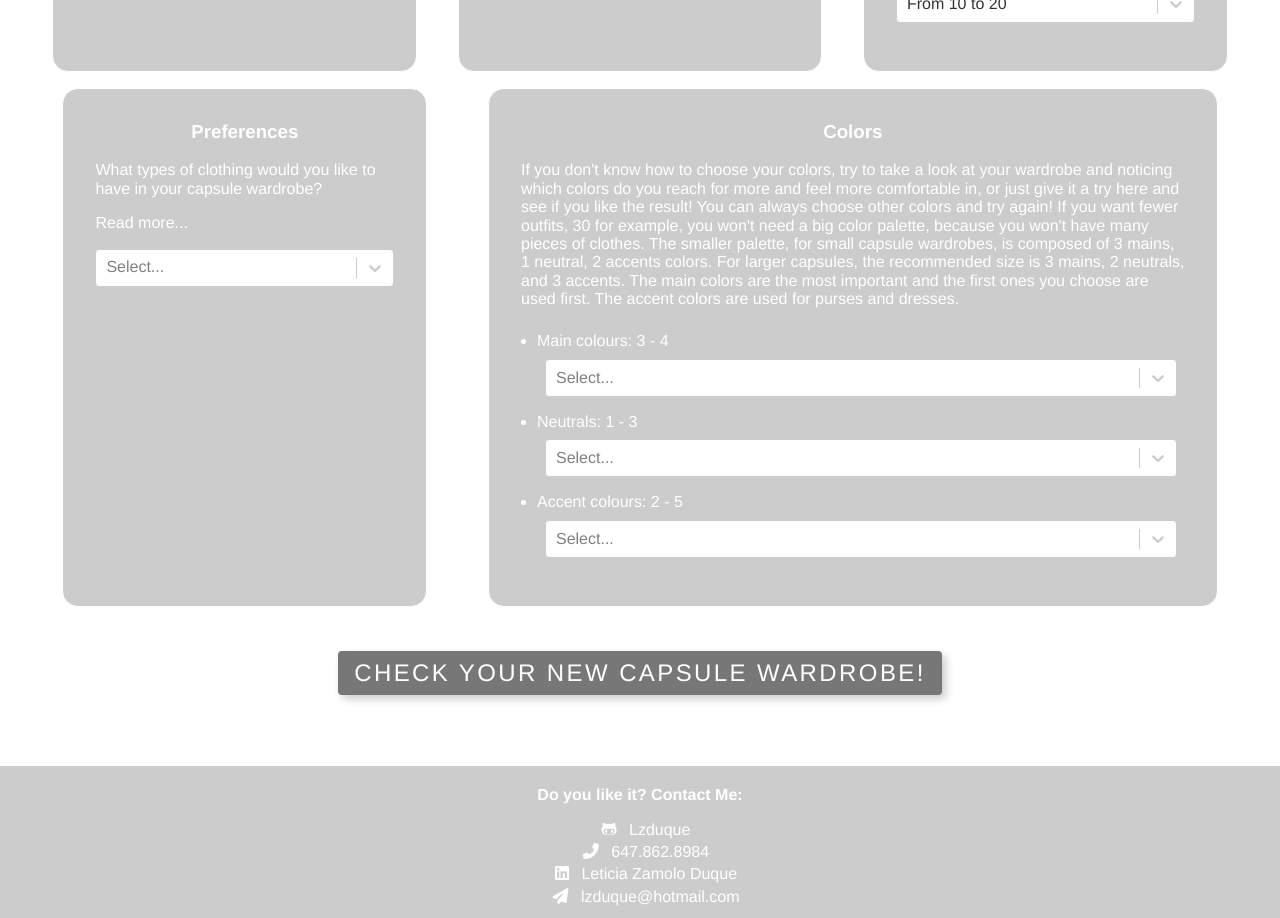
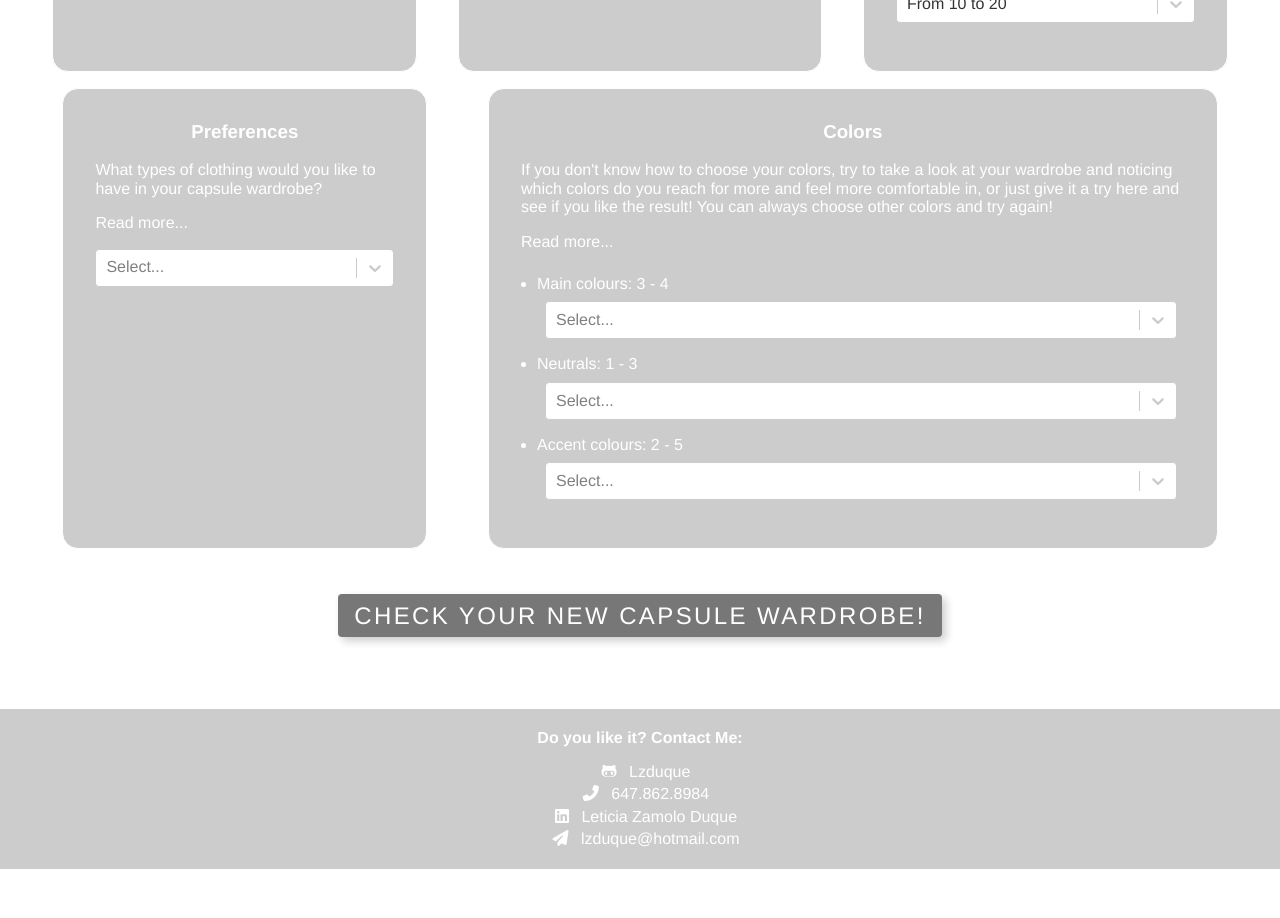
Before and after one commit to Lzduque/personal-stylist, a React (Create React App) app: page / in a window 1280 px wide. Shown: the part 800-1718 px from the top of the page. After the commit the page ends 1669 px from the top, so only its background shows below. Built offline with nearby package versions, Linux system fonts and the light colour scheme.

Commit message:
flip colors with read more info

```diff
--- a/src/Components/ColorsField.tsx
+++ b/src/Components/ColorsField.tsx
@@ -1,4 +1,4 @@
-import React, { createRef } from 'react';
+import React, { createRef, useState } from 'react';
 import { Colors, Fields, HexColor } from '../Enums';
 import Select from 'react-select';
 import chroma from 'chroma-js';
@@ -82,6 +82,8 @@ const colourStyles = {
 };
 
 const ColorsField = ({ selectedColors, updateField }: IProps) => {
+  const [clickReadMore, setclickReadMore] = useState<boolean>(false);
+
   const updateOptions = () => {
     // Rebuild all the select options
     selectMains.current.select.buildMenuOptions({ options: [] }, []);
@@ -148,12 +150,26 @@ const ColorsField = ({ selectedColors, updateField }: IProps) => {
   }
 
   return (
+    <div>
+      {clickReadMore ? (
+        <div>
+          <p className="fw4 tl">
+            If you want fewer outfits, 30 for example, you won't need a big color palette, because you won't have many pieces of clothes. Small capsule wardrobes should have a small color palette composed of 3 mains, 1 neutral, and 2 accents colors. For larger capsules, the recommended size is 3 mains, 2 neutrals, and 3 accents.
+          </p>
+          <p className="fw4 tl">
+            The main colors are the most important and the first ones you choose are used first. The accent colors are used for purses and dresses.
+            <div className="mt3 fw5 pointer:hover" ><a onClick={() => {
+              setclickReadMore(false)
+            }}>Go back!</a></div>
+          </p>
+        </div>
+      ) : (
         <div className="colors mt0 mb3-ns">
           <h3 className="mt0" >Colors</h3>
           <p className="fw4 tl">
               If you don't know how to choose your colors, try to take a look at your wardrobe and noticing which colors do you reach for more and feel more comfortable in, or just give it a try here and see if you like the result! You can always choose other colors and try again!
-        If you want fewer outfits, 30 for example, you won't need a big color palette, because you won't have many pieces of clothes. The smaller palette, for small capsule wardrobes, is composed of 3 mains, 1 neutral, 2 accents colors. For larger capsules, the recommended size is 3 mains, 2 neutrals, and 3 accents.
-        The main colors are the most important and the first ones you choose are used first. The accent colors are used for purses and dresses.
+              <div className="mt3 fw5 pointer:hover" ><a onClick={() => { setclickReadMore(true) }}>Read more...</a></div>
+
           </p>
           <ul className="fw4 tl pl3">
             <li className="pt2">Main colours: 3 - 4</li>
@@ -202,7 +218,9 @@ const ColorsField = ({ selectedColors, updateField }: IProps) => {
               isOptionSelected={isOptionSelected}
             />
           </ul>
-    </div >
+      </div >)
+      }
+    </div>
   )
 }
 
```
Lines whose indentation alone changed are shown as unchanged.
